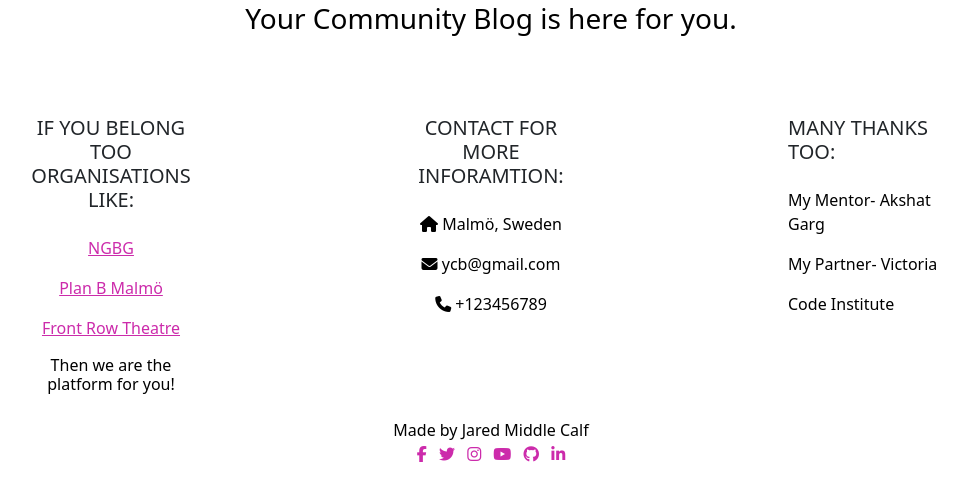
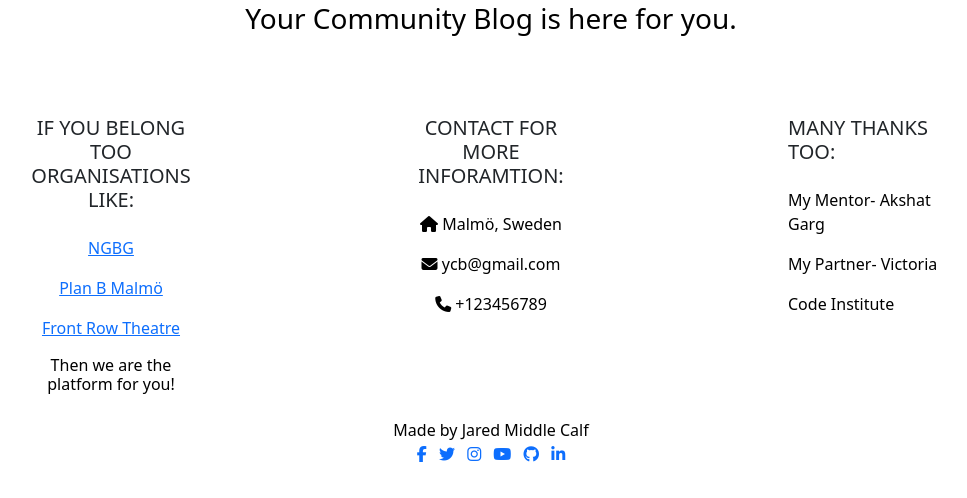
Before and after one commit to Jaredslocker21/yourcommunity, a Django app: page /about/ in a window 1280 px wide. Shown: the part 730-1228 px from the top of the page, without its empty margins (149-1116 px from the left). Run offline with Django 3.2, Linux system fonts and the light colour scheme; some libraries are stand-ins or nearby versions.

Commit message:
remove a element in css

```diff
--- a/static/css/style.css
+++ b/static/css/style.css
@@ -126,7 +126,3 @@ h3 {
     background: #cc2bab;
     left: 0px;
 }
-
-a {
-    color: #cc2bab;
-}
```
